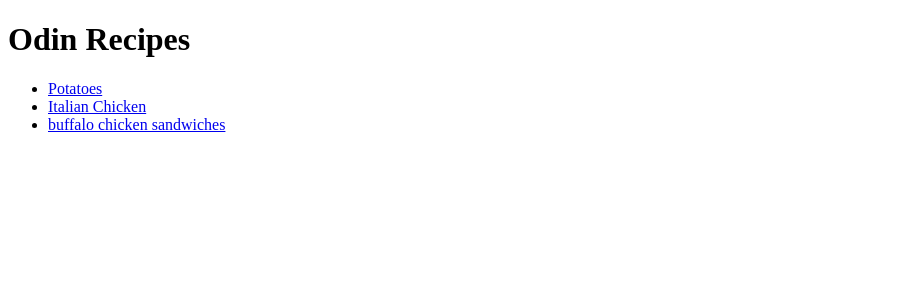
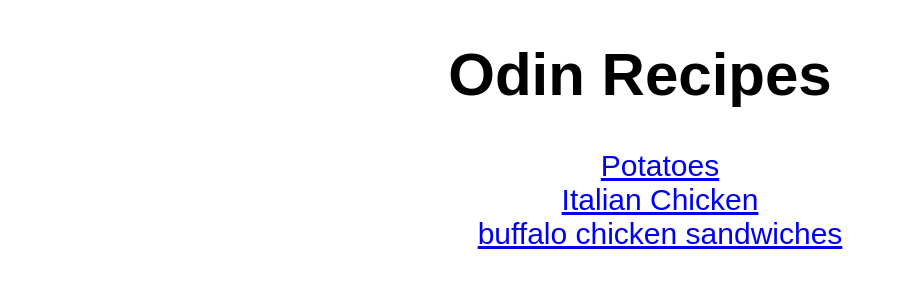
Before and after one commit to sajidmohd717/odin-recipes, a plain HTML site: page index.html in a window 1280 px wide. Shown: the whole page, without its empty margins (0-897 px from the left). Drawn offline with Linux system fonts and the light colour scheme.

Commit message:
added some css to make website look like it's not an old html website

```diff
--- a/index.html
+++ b/index.html
@@ -1,6 +1,7 @@
 <!DOCTYPE html>
 <html lang="en">
 <head>
+    <link rel="stylesheet" href="style.css">
     <meta charset="UTF-8">
     <meta name="viewport" content="width=device-width, initial-scale=1.0">
     <title>Document</title>
--- /dev/null
+++ b/recipes/style.css
@@ -0,0 +1,12 @@
+* {
+    font-size: 30px;
+    font-family: Arial, Helvetica, sans-serif;
+}
+
+img {
+    width: 400px;
+}
+
+h1 {
+    font-size: 60px;
+}
--- /dev/null
+++ b/style.css
@@ -0,0 +1,13 @@
+* {
+    text-align: center;
+    font-size: 30px;
+    font-family: Arial, Helvetica, sans-serif;
+}
+
+h1 {
+    font-size: 60px;
+}
+
+ul {
+    list-style-type: none;
+}
```
Also changed, not shown: recipes/buffalo-chicken-sandwich.html (+1 -0 lines), recipes/italian-chicken.html (+1 -0 lines), recipes/potatoes.html (+1 -0 lines).
